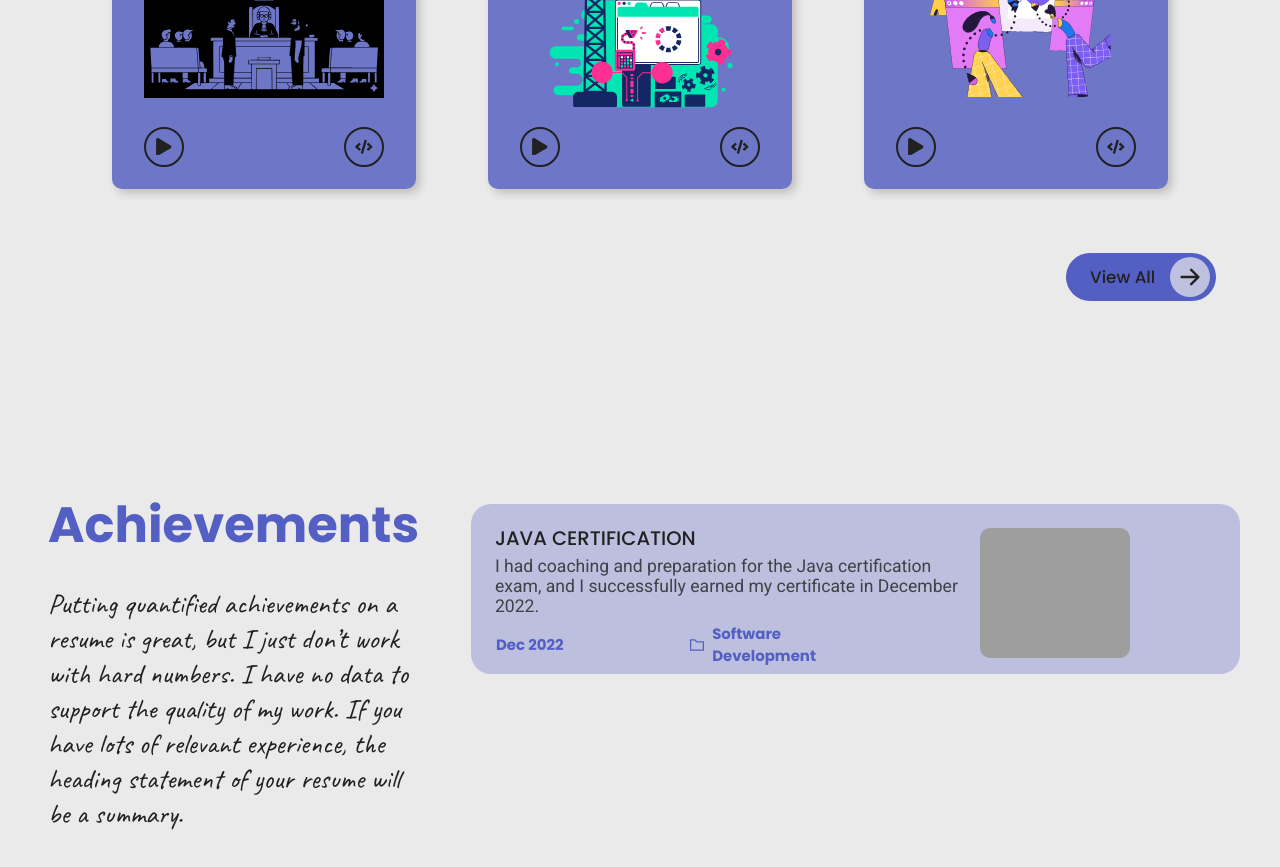
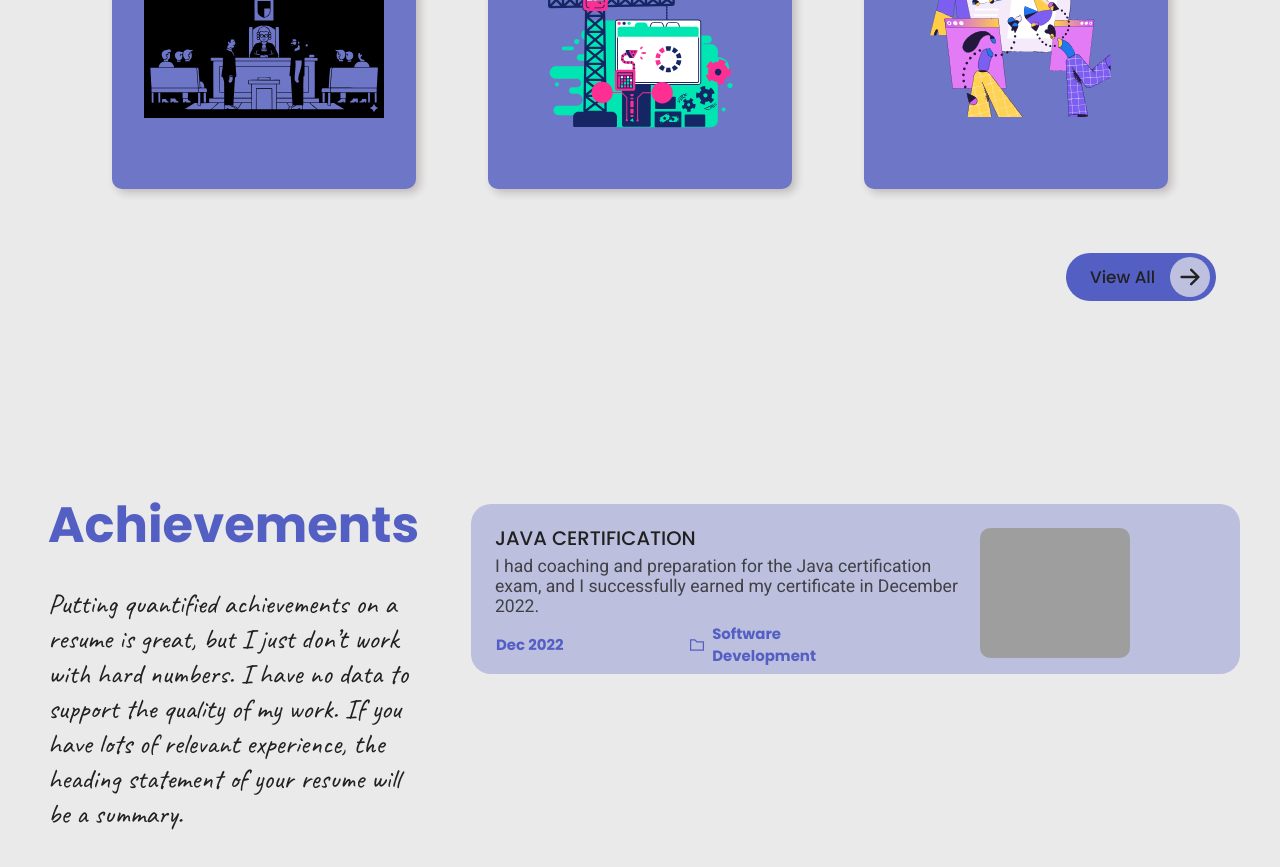
Before and after one commit to koshike-saikumar/Portfolio, a React (Create React App) app: page / in a window 1280 px wide. Shown: the part 4040-4907 px from the top of the page. Built offline with nearby package versions, Linux system fonts and the light colour scheme; grey boxes are pictures that could not be loaded; a web font is replaced by a local one.

Commit message:
change project

```diff
--- a/src/components/Projects/SingleProject/SingleProject.js
+++ b/src/components/Projects/SingleProject/SingleProject.js
@@ -1,38 +1,38 @@
 import React from 'react';
-import { makeStyles } from '@material-ui/core/styles';
-import { FaPlay, FaCode } from 'react-icons/fa';
+// import { makeStyles } from '@material-ui/core/styles';
+// import { FaPlay, FaCode } from 'react-icons/fa';
 import Fade from 'react-reveal/Fade';
 
 import placeholder from '../../../assets/png/placeholder.png';
 import './SingleProject.css';
 
 function SingleProject({ id, name, desc, tags, code, demo, image, theme }) {
-    const useStyles = makeStyles((t) => ({
-        iconBtn: {
-            display: 'flex',
-            alignItems: 'center',
-            justifyContent: 'center',
-            width: 40,
-            height: 40,
-            borderRadius: 50,
-            border: `2px solid ${theme.tertiary}`,
-            color: theme.tertiary,
-            transition: 'all 0.2s',
-            '&:hover': {
-                backgroundColor: theme.secondary,
-                color: theme.primary,
-                transform: 'scale(1.1)',
-                border: `2px solid ${theme.secondary}`,
-            },
-        },
-        icon: {
-            fontSize: '1.1rem',
-            transition: 'all 0.2s',
-            '&:hover': {},
-        },
-    }));
+    // const useStyles = makeStyles((t) => ({
+    //     iconBtn: {
+    //         display: 'flex',
+    //         alignItems: 'center',
+    //         justifyContent: 'center',
+    //         width: 40,
+    //         height: 40,
+    //         borderRadius: 50,
+    //         border: `2px solid ${theme.tertiary}`,
+    //         color: theme.tertiary,
+    //         transition: 'all 0.2s',
+    //         '&:hover': {
+    //             backgroundColor: theme.secondary,
+    //             color: theme.primary,
+    //             transform: 'scale(1.1)',
+    //             border: `2px solid ${theme.secondary}`,
+    //         },
+    //     },
+    //     icon: {
+    //         fontSize: '1.1rem',
+    //         transition: 'all 0.2s',
+    //         '&:hover': {},
+    //     },
+    // }));
 
-    const classes = useStyles();
+    // const classes = useStyles();
 
     return (
         <Fade bottom>
@@ -50,7 +50,7 @@ function SingleProject({ id, name, desc, tags, code, demo, image, theme }) {
                     </h2>
                     <img src={image ? image : placeholder} alt={name} />
                     <div className='project--showcaseBtn'>
-                        <a
+                        {/* <a
                             href={demo}
                             target='_blank'
                             rel='noreferrer'
@@ -68,8 +68,8 @@ function SingleProject({ id, name, desc, tags, code, demo, image, theme }) {
                                 className={classes.icon}
                                 aria-label='Demo'
                             />
-                        </a>
-                        <a
+                        </a> */}
+                        {/* <a
                             href={code}
                             target='_blank'
                             rel='noreferrer'
@@ -87,7 +87,7 @@ function SingleProject({ id, name, desc, tags, code, demo, image, theme }) {
                                 className={classes.icon}
                                 aria-label='Code'
                             />
-                        </a>
+                        </a> */}
                     </div>
                 </div>
                 <p
```
